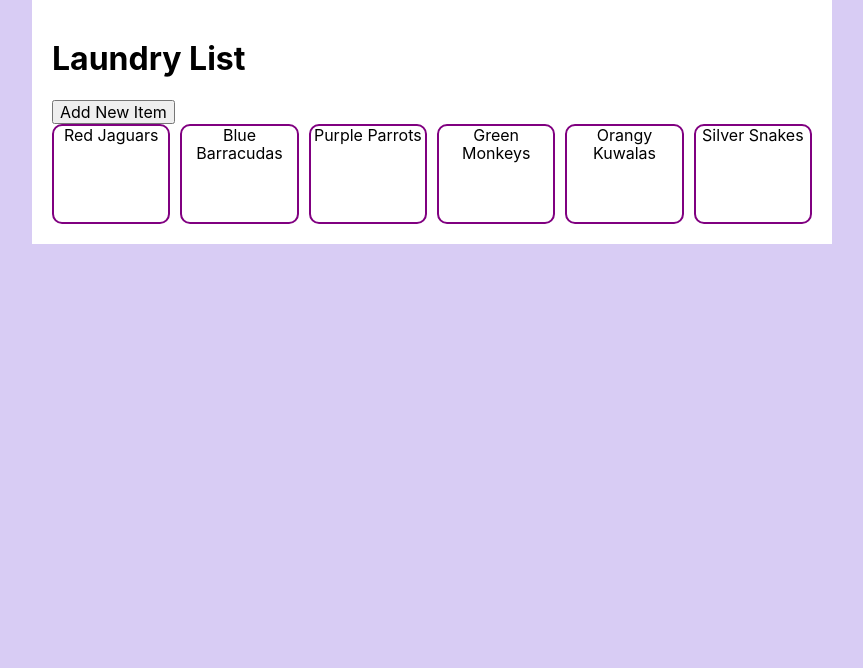
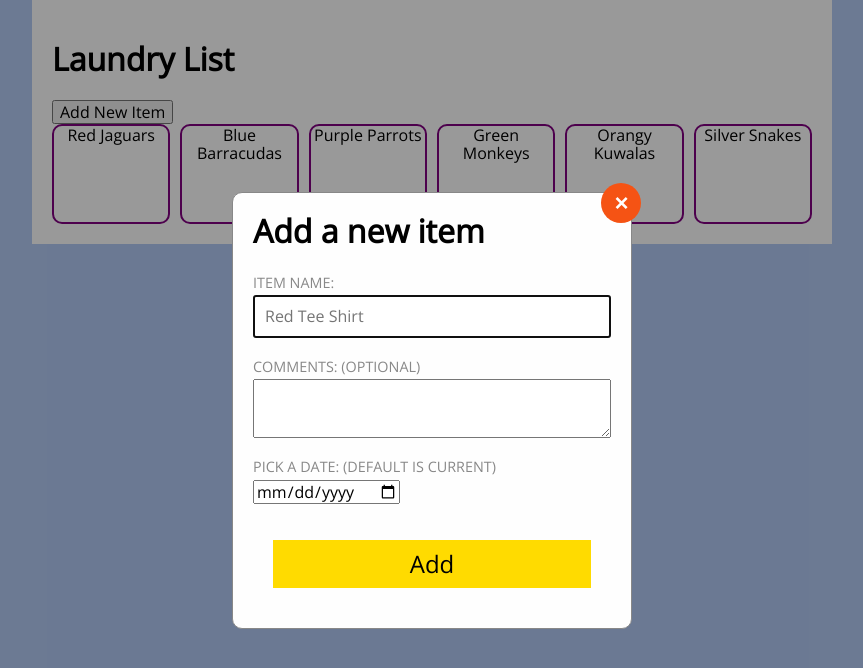
Before and after one commit to tamalchowdhury/laundry-list, a React (Create React App) app: page / in a window 1280 px wide. Shown: the top 668 px of the page, without its empty margins (208-1071 px from the left). Built offline with nearby package versions, Linux system fonts and the light colour scheme.

Commit message:
Designed the add popup

```diff
--- a/src/components/Create/Create.jsx
+++ b/src/components/Create/Create.jsx
@@ -17,11 +17,30 @@ const Create = (props) => {
   return (
     <div class="modal">
       <div className="modal-content">
-        <button onClick={() => props.toggleModal(false)}>Close</button>
-        <h1>Add a new item</h1>
-        <form onSubmit={createItem}>
-          <input name="name" type="text" />
-          <button>Create</button>
+        <button
+          className="close-button"
+          onClick={() => props.toggleModal(false)}>
+          &times;
+        </button>
+        <h1 id="modal-title">Add a new item</h1>
+        <form class="form" onSubmit={createItem}>
+          <label htmlFor="name">Item Name:</label>
+          <input
+            className="item-title"
+            type="text"
+            name="name"
+            placeholder="Red Tee Shirt"
+            autoFocus
+          />
+
+          <label htmlFor="comments">Comments: (Optional)</label>
+          <textarea className="item-comments" name="comments" rows="2" />
+
+          <label htmlFor="date">Pick a Date: (Default is Current)</label>
+          <input className="item-date" type="date" name="date" />
+          <div className="button-container">
+            <button className="create-button">Add</button>
+          </div>
         </form>
       </div>
     </div>
--- a/src/components/Create/create.css
+++ b/src/components/Create/create.css
@@ -17,5 +17,64 @@
   border: 1px solid #888;
   border-radius: 10px;
   width: 400px;
-  max-width: 80%;
+  max-width: 90%;
+  position: relative;
 }
+
+.close-button {
+  float: right;
+  position: absolute;
+  top: 0;
+  right: 0;
+  margin-top: -10px;
+  margin-right: -10px;
+  background: #f55314;
+  border: 0;
+  color: #ffffff;
+  border-radius: 50%;
+  height: 40px;
+  width: 40px;
+  font-weight: bold;
+  font-size: 1.5rem;
+  cursor: pointer;
+}
+
+#modal-title {
+  margin: 0;
+  margin-bottom: 20px;
+}
+
+.form input {
+  display: block;
+  margin-bottom: 1rem;
+}
+
+.item-title,
+.item-comments {
+  display: block;
+  width: 100%;
+  margin-bottom: 1rem;
+  padding: 10px;
+}
+
+.form label {
+  text-transform: uppercase;
+  color: #888888;
+  font-size: 0.9rem;
+  line-height: 1.6rem;
+}
+
+.button-container {
+  text-align: center;
+  padding: 20px;
+}
+
+.create-button {
+  background: var(--button-color);
+  border: 0;
+  font-size: 1.5rem;
+  padding: 10px;
+  cursor: pointer;
+  display: block;
+  width: 100%;
+}
--- a/src/components/Layout/Layout.jsx
+++ b/src/components/Layout/Layout.jsx
@@ -6,7 +6,7 @@ import PropTypes from 'prop-types';
 
 const Layout = ({ clothes }) => {
   // Local State for modal
-  const [modal, toggleModal] = useState(false);
+  const [modal, toggleModal] = useState(true);
   return (
     <div className="layout">
       {modal ? <Create toggleModal={toggleModal} /> : ''}
--- a/src/styles/main.css
+++ b/src/styles/main.css
@@ -1,17 +1,19 @@
 @import './_normalize.css';
+@import url('https://fonts.googleapis.com/css?family=Open+Sans');
 
 * {
   box-sizing: border-box;
 }
 
 :root {
-  --main-color: #d8ccf4;
+  --background: #b3caf5;
+  --theme-color: #c1bcf9;
+  --button-color: #ffdb00;
 }
 
 body {
-  background: var(--main-color);
-  font-family: -apple-system, BlinkMacSystemFont, 'Segoe UI', Roboto, Oxygen,
-    Ubuntu, Cantarell, 'Open Sans', 'Helvetica Neue', sans-serif;
+  background: var(--background);
+  font-family: 'Open Sans', sans-serif;
 }
 
 .layout {
```
